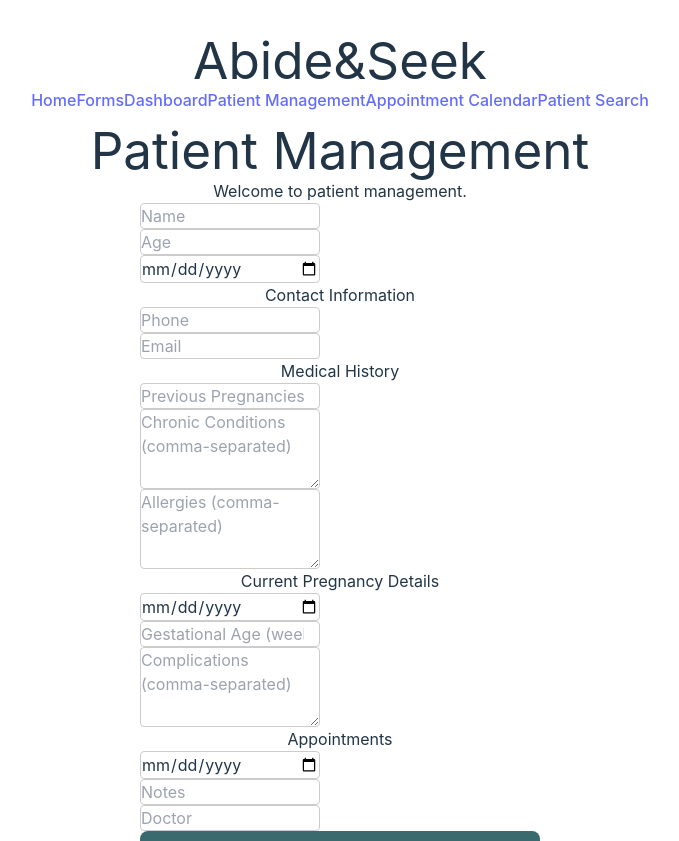
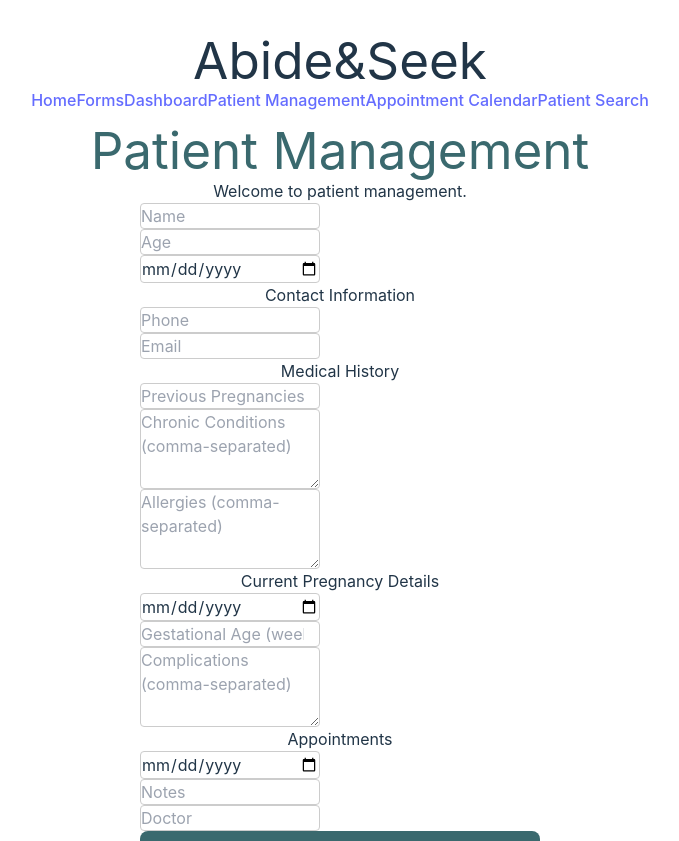
Before and after one commit to cfgtexas24/Team-17, a React (Vite) app in the folder clientcare2/: page /profile in a window 1280 px wide. Shown: the top 841 px of the page, without its empty margins (300-979 px from the left). Built offline with nearby package versions, Linux system fonts and the light colour scheme.

Commit message:
change title color

```diff
--- /dev/null
+++ b/clientcare2/src/components/admin_components/AdminNewRegistration.css
@@ -0,0 +1,3 @@
+.custom-h1 {
+    color :#3a696e;
+}
--- a/clientcare2/src/components/admin_components/AdminNewRegistration.tsx
+++ b/clientcare2/src/components/admin_components/AdminNewRegistration.tsx
@@ -2,6 +2,7 @@ import React, { useState } from 'react';
 import PatientChart from '../../backend/dashboard/PatientChart';
 import AddPatientForm from '../../backend/dashboard/AddPatientForm';
 import { Patient } from '../../backend/dashboard/interfaces';
+import "./AdminNewRegistration.css"
 
 
 const AdminNewRegistration: React.FC = () => {
@@ -26,7 +27,7 @@ const AdminNewRegistration: React.FC = () => {
 
     return (
         <div>
-            <h1>Patient Management</h1>
+            <h1  className= 'custom-h1'>Patient Management</h1>
             <p>Welcome to patient management.</p>
 
             <AddPatientForm onAddPatient={handleAddPatient} />
```
